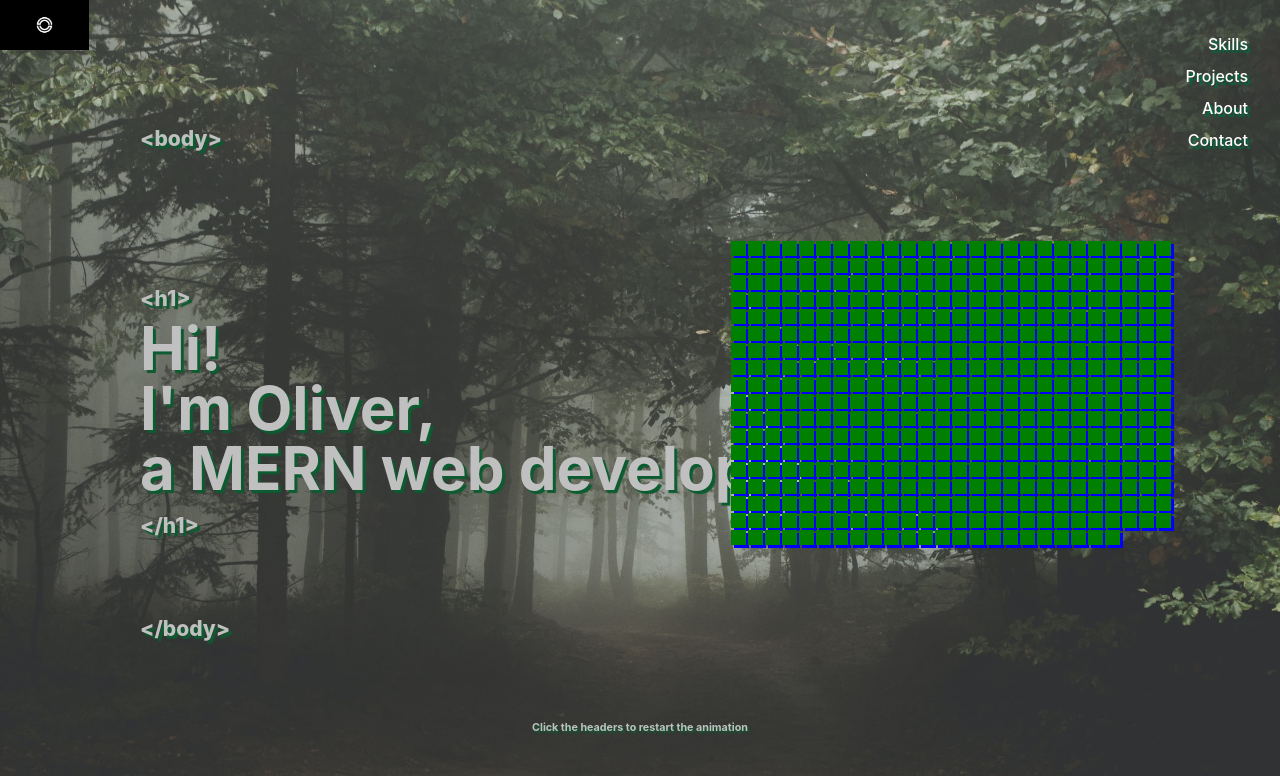
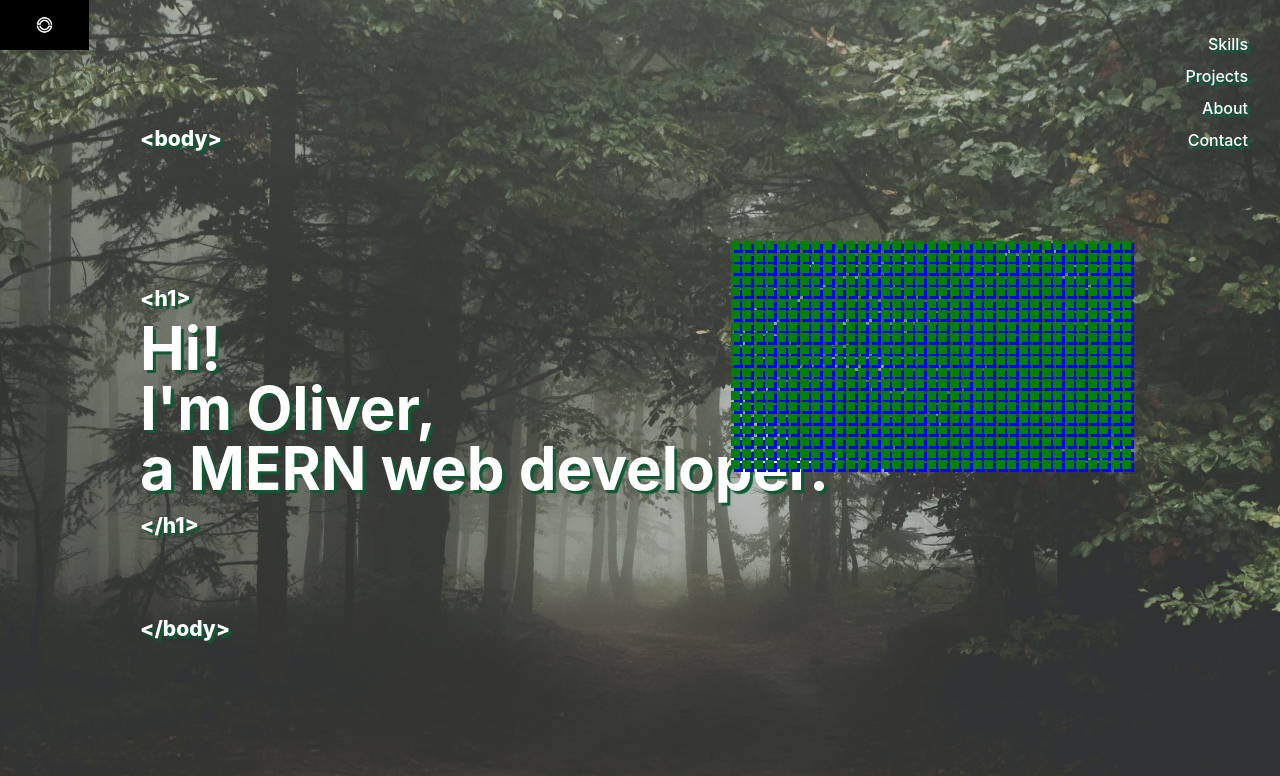
Before and after one commit to oliverzl/react-portfolio, a React (Create React App) app: page / in a window 1280 px wide. Shown: the top 776 px of the page. Built offline with nearby package versions, Linux system fonts and the light colour scheme.

Commit message:
left with About me and contact backend.

```diff
--- a/src/App.css
+++ b/src/App.css
@@ -134,6 +134,7 @@ button {
 
 .main-bg {
 	height: 100vh;
+	position: relative;
 }
 
 .main-bg1 {
@@ -277,12 +278,12 @@ button {
 
 	font-weight: 800;
 	margin: 3px 0;
-	color: silver;
+	color: #ffffff;
 	text-shadow: 3px 3px 1px #0d5b31;
 }
 
 .typespan-h2 {
-	color: silver;
+	color: #ffffff;
 }
 
 .btn1 {
@@ -360,14 +361,14 @@ button {
 .about-h4 {
 	width: 80%;
 	margin: 0 auto;
-	color: silver;
+	color: #ffffff;
 	margin-bottom: 5%;
 }
 
 .about-h5 {
 	width: 80%;
 	margin: 0 auto;
-	color: silver;
+	color: #ffffff;
 }
 
 .about-dp {
@@ -387,7 +388,7 @@ button {
 	position: relative;
 	top: 15%;
 	text-align: center;
-	color: silver;
+	color: white;
 	text-shadow: 3px 3px 1px #0d5b31;
 }
 
@@ -401,7 +402,7 @@ button {
 
 /* all path stylings (animation) */
 .svg-path {
-	stroke: silver;
+	stroke: white;
 	stroke-width: 2;
 	fill: none;
 }
@@ -424,14 +425,6 @@ button {
 }
 
 /* contact me styling */
-.contact-h1 {
-	padding-top: 15vh;
-	text-align: center;
-}
-
-.contact-p {
-	text-align: center;
-}
 
 .form-container {
 	padding-top: 35vh;
@@ -454,7 +447,7 @@ button {
 
 .form-label {
 	font-weight: 700;
-	color: silver;
+	color: #ffffff;
 	text-shadow: 3px 3px 1px #0d5b31;
 	font-size: 1.3rem;
 }
@@ -476,7 +469,7 @@ button {
 	font-weight: 700;
 	position: absolute;
 	top: 0;
-	color: silver;
+	color: #ffffff;
 	text-shadow: 3px 3px 1px #0d5b31;
 	font-size: 1.3rem;
 }
@@ -512,40 +505,38 @@ textarea {
 	filter: drop-shadow(5px 2px 2px #0d5b31);
 }
 
-.clickrestart {
-	position: relative;
-	bottom: 10vh;
-	text-align: center;
-	color: silver;
-	text-shadow: 2px 2px 2px #0d5b31;
-}
+/* home pulse animation styling*/
 
-/* home pulse animation styling*/
 .dots-wrapper {
 	position: absolute;
 	top: 30vh;
 	left: 57vw;
-	width: 35vw;
-	height: 36vh;
-	display: flex;
-	flex-wrap: wrap;
-	justify-content: left;
-	align-items: flex-start;
-	align-items: center;
+	display: grid;
+	grid-template-columns: repeat(35, 0.9vw);
+	grid-template-rows: repeat(20, 0.9vw);
 }
 
 .dot {
-	width: 15px;
-	height: 15px;
-	margin: 1px;
+	width: 0.7vw;
+	height: 0.7vw;
+	margin: 0.1vw;
 	background: green;
 	box-shadow: 3px 3px blue;
+	transform: scale(1);
 	transition: scale 1s;
 }
 
 .dot:hover {
-	background: black;
+	background: blue;
 	transform: scale(2);
+}
+
+.dot1 {
+	width: 0.7vw;
+	height: 0.7vw;
+	margin: 0.1vw;
+	background: green;
+	box-shadow: 3px 3px blue;
 }
 
 .typist-mini {
@@ -557,7 +548,7 @@ textarea {
 
 .typist-mini-text {
 	font-size: 1.1em;
-	color: silver;
+	color: #ffffff;
 	text-shadow: 3px 3px 1px #0d5b31;
 }
 
@@ -568,6 +559,65 @@ textarea {
 	position: relative;
 	top: 10vh;
 	left: 18%;
+}
+
+.subskill {
+	opacity: 0;
+	padding-right: 50px;
+}
+
+.subskills {
+	padding-top: 15vh;
+	padding-left: 25vw;
+	display: flex;
+	justify-content: left;
+	align-items: center;
+	width: 60vw;
+	transform: translateX(200px);
+}
+
+/* projects styling */
+
+.projectsGrid {
+	height: 60vh;
+	width: 70vw;
+
+	position: absolute;
+	top: 50%;
+	left: 50%;
+	margin-top: -30vh;
+	margin-left: -30vw;
+	display: grid;
+	grid-template-columns: repeat(3, auto);
+	grid-template-rows: repeat(3, auto);
+	justify-content: center;
+	/* position: relative;
+	z-index: -2;
+	justify-content: center;
+	display: grid;
+	grid-template-columns: repeat(3, auto);
+	grid-template-rows: repeat(3, auto); */
+}
+
+.singleProject {
+	background: blue;
+	height: 12vw;
+	width: 12vw;
+	margin: 3vw;
+	flex-wrap: wrap;
+	z-index: 3;
+	border-radius: 7%;
+}
+
+.firstProjectRow {
+	opacity: 0;
+	position: relative;
+	top: -200px;
+}
+.secondProjectRow {
+	opacity: 0;
+	position: relative;
+	top: 200px;
 }
 
 .mernskills {
@@ -585,18 +635,3 @@ textarea {
 	position: relative;
 	top: -15px;
 }
-
-.subskill {
-	opacity: 0;
-	padding-right: 50px;
-}
-
-.subskills {
-	padding-top: 15vh;
-	padding-left: 25vw;
-	display: flex;
-	justify-content: left;
-	align-items: center;
-	width: 60vw;
-	transform: translateX(200px);
-}
--- a/src/pages/Contact.js
+++ b/src/pages/Contact.js
@@ -30,7 +30,7 @@ const Contact = (props) => {
 			.add(
 				{
 					targets: ".word-svg path",
-					fill: "#C0C0C0",
+					fill: "#FFFFFF",
 					duration: 4000,
 				},
 				"-=4500"
--- a/src/pages/Home.js
+++ b/src/pages/Home.js
@@ -7,13 +7,13 @@ import { useGlobalContext } from "../context";
 
 const Home = (props) => {
 	//pulseAnimateStates:
-	const [animationIndex, setAnimationIndex] = useState(232);
+	const [animationIndex, setAnimationIndex] = useState(368);
 	const [changingState, setChangingState] = useState(0);
 	const [animationPlaying, setAnimationPlaying] = useState(false);
 
 	let animation;
 
-	const grid = [31, 15];
+	const grid = [35, 20];
 	var numberOfElements = grid[0] * grid[1];
 	let index;
 
@@ -33,6 +33,7 @@ const Home = (props) => {
 			setAnimationPlaying(true);
 			// eslint-disable-next-line
 			index = animationIndex;
+			console.log(index);
 			// eslint-disable-next-line
 			animation = anime
 				.timeline({
@@ -42,12 +43,12 @@ const Home = (props) => {
 				.add({
 					targets: ".stagger-visualizer .dot",
 					scale: [
-						{ value: 0.5, easing: "easeOutSine", duration: 70 },
-						{ value: 1.1, easing: "easeOutSine", duration: 90 },
-						{ value: 1, easing: "easeInOutQuad", duration: 150 },
+						{ value: 0.5, easing: "easeOutSine", duration: 45 },
+						{ value: 1.4, easing: "easeOutSine", duration: 50 },
+						{ value: 1, easing: "easeInOutQuad", duration: 80 },
 					],
 
-					delay: anime.stagger(30, { grid: grid, from: index }),
+					delay: anime.stagger(25, { grid: grid, from: index }),
 				});
 		}
 	}, [changingState]);
@@ -56,13 +57,13 @@ const Home = (props) => {
 		<div className="main-bg scroll-section" ref={props.refProp}>
 			<div className="hero">
 				<div className="heroInfo">
-					<Typist cursor={{ show: false }} avgTypingDelay={55}>
+					<Typist cursor={{ show: false }} avgTypingDelay={40}>
 						<Typist.Delay ms={300} />
 						<span className="typespan firstbodytag">&lt;body&gt;</span>
 					</Typist>
 					<div className="description">
-						<Typist cursor={{ show: false }} avgTypingDelay={55}>
-							<Typist.Delay ms={1000} />
+						<Typist cursor={{ show: false }} avgTypingDelay={40}>
+							<Typist.Delay ms={800} />
 							<span className="typespan">&lt;h1&gt;</span>
 							<h2 className="typespan-h2">
 								Hi! <br />
@@ -73,10 +74,10 @@ const Home = (props) => {
 					</div>
 					<Typist
 						cursor={{ show: false }}
-						avgTypingDelay={55}
+						avgTypingDelay={40}
 						className="lastTypist"
 					>
-						<Typist.Delay ms={4100} />
+						<Typist.Delay ms={2950} />
 						<span className="typespan lastspan">&lt;/body&gt;</span>
 					</Typist>
 				</div>
@@ -87,10 +88,9 @@ const Home = (props) => {
 							{array1.map((item, index) => {
 								return (
 									<div
-										className="dot"
+										className={animationPlaying ? "dot1" : "dot"}
 										key={index}
 										onClick={() => {
-											console.log("hello");
 											setAnimationIndex(item);
 											setChangingState((prev) => {
 												return prev + 1;
@@ -103,10 +103,6 @@ const Home = (props) => {
 					</div>
 				</div>
 			</div>
-
-			<h6 className="clickrestart">
-				Click the headers to restart the animation
-			</h6>
 		</div>
 	);
 };
--- a/src/pages/Skills.js
+++ b/src/pages/Skills.js
@@ -18,7 +18,7 @@ import npmlogo from "../images/npmlogo.svg";
 import { useGlobalContext } from "../context";
 
 const Skills = (props) => {
-	const [skillsAnimationPlaying, setSkillsAnimationPlaying] = useState(true);
+	const [skillsAnimationPlaying, setSkillsAnimationPlaying] = useState(false);
 
 	const { scrollPosition } = useGlobalContext();
 
@@ -39,10 +39,10 @@ const Skills = (props) => {
 			.add(
 				{
 					targets: ".word-svg path",
-					fill: "#C0C0C0",
+					fill: "#FFFFFF",
 					duration: 3500,
 				},
-				"-=3400"
+				"-=3500"
 			)
 			.add(
 				{
```
Also changed, not shown: src/pages/Projects.js (+47 -3 lines).
